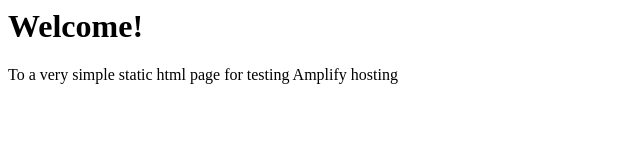
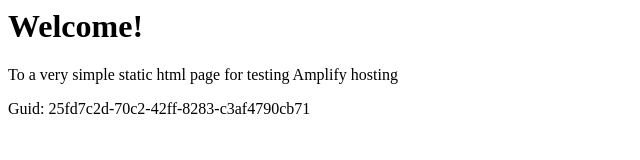
Before and after one commit to aws-aemilia-yul/Github-PR-Commit-Integration-Test-DoNotTouch-GithubWebhookPreviewCanaryTest-v1-prod-ca-central-1, a website: page src/index.html in a window 1280 px wide. Shown: the whole page, without its empty margins (0-640 px from the left). Drawn offline with Linux system fonts and the light colour scheme.

Commit message:
commit from integ tests

```diff
--- a/src/index.html
+++ b/src/index.html
@@ -1,3 +1,5 @@
+
+
 <html lang="en">
 
 <head>
@@ -10,6 +12,6 @@
 <body>
     <h1>Welcome!</h1>
     <p>To a very simple static html page for testing Amplify hosting</p>
-</body>
+    <p>Guid: 25fd7c2d-70c2-42ff-8283-c3af4790cb71</p></body>
 
 </html>
```
